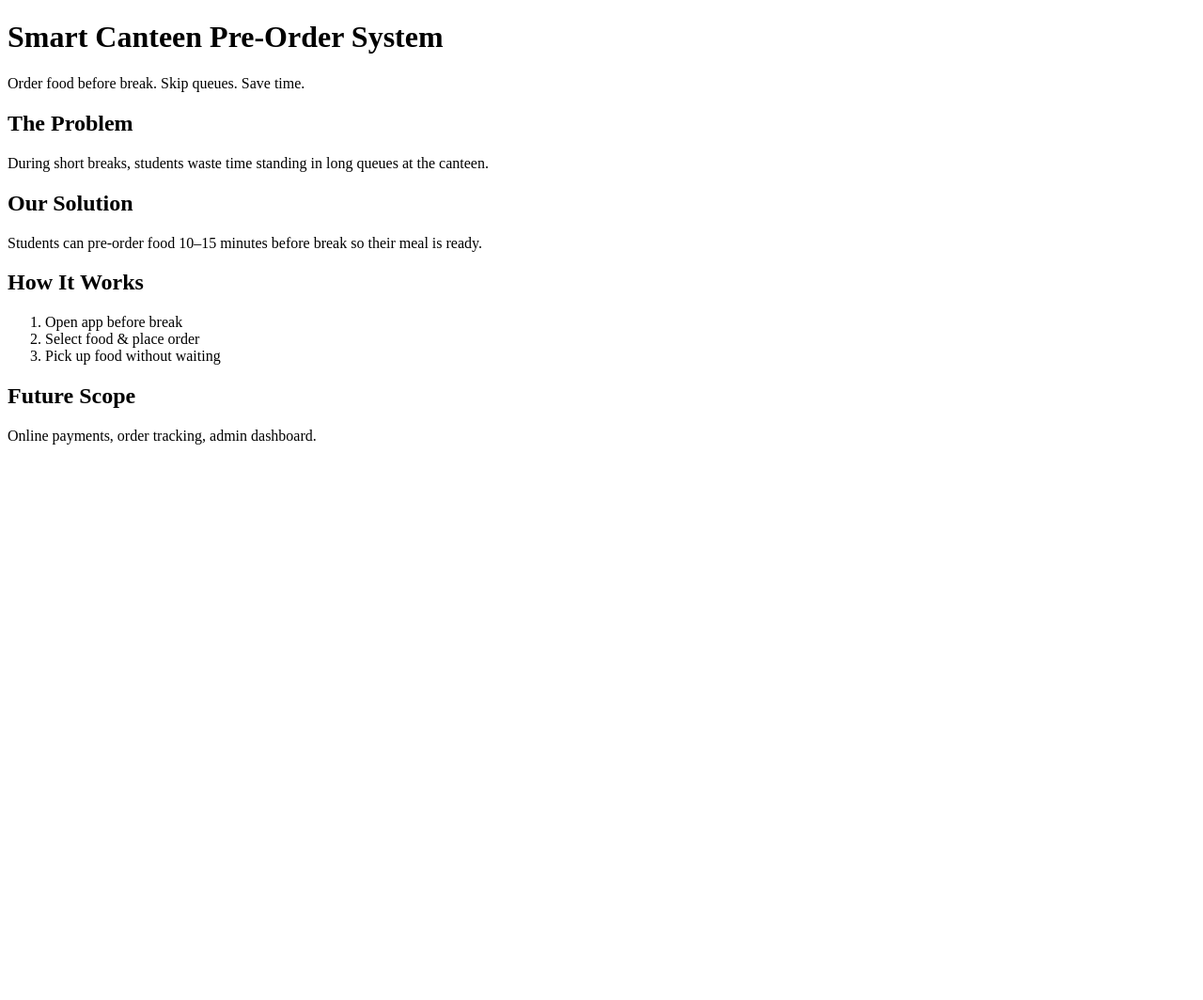
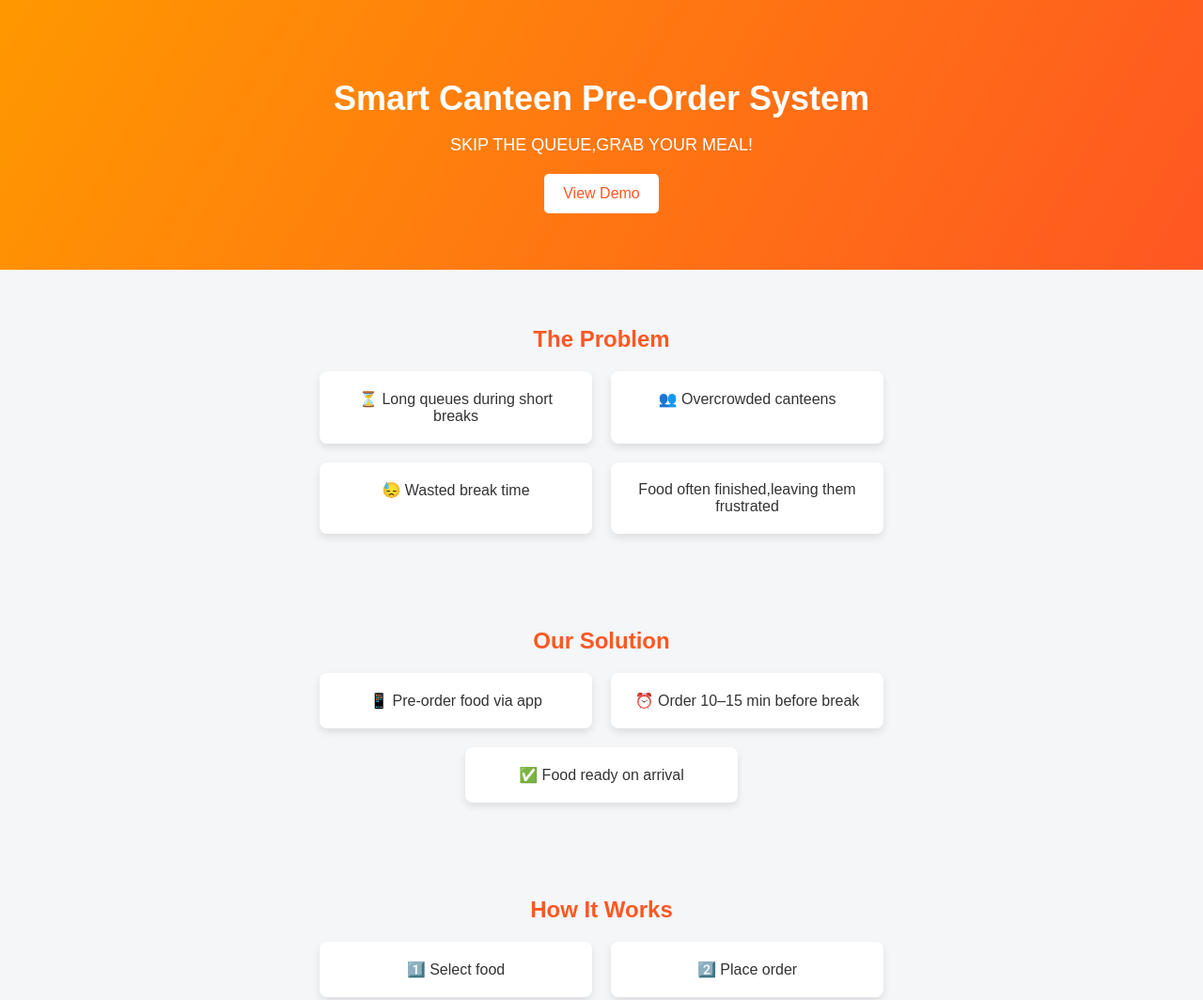
Before and after one commit to Poonam-ctrl-del/Poonam-ctrl-del.github.io, a plain HTML site: page docs/index.html in a window 1280 px wide. Shown: the top 1064 px of the page at 94% size. Before the commit the page ends 800 px from the top, so only its background shows below. Drawn offline with Linux system fonts and the light colour scheme.

Commit message:
Update index.html

```diff
--- a/docs/index.html
+++ b/docs/index.html
@@ -1,28 +1,134 @@
 <!DOCTYPE html>
 <html>
 <head>
-  <title>Smart Canteen App</title>
+  <title>KanteenKart</title>
+  <style>
+    body {
+      margin: 0;
+      font-family: Arial, sans-serif;
+      background-color: #f4f6f8;
+      color: #333;
+    }
+
+    .hero {
+      background: linear-gradient(120deg, #ff9800, #ff5722);
+      color: white;
+      padding: 60px 20px;
+      text-align: center;
+    }
+
+    .hero h1 {
+      font-size: 36px;
+      margin-bottom: 10px;
+    }
+
+    .hero p {
+      font-size: 18px;
+      margin-bottom: 20px;
+    }
+
+    .hero button {
+      background: white;
+      color: #ff5722;
+      border: none;
+      padding: 12px 20px;
+      font-size: 16px;
+      border-radius: 5px;
+      cursor: pointer;
+    }
+
+    .section {
+      padding: 40px 20px;
+      max-width: 900px;
+      margin: auto;
+    }
+
+    .section h2 {
+      text-align: center;
+      color: #ff5722;
+      margin-bottom: 20px;
+    }
+
+    .cards {
+      display: flex;
+      flex-wrap: wrap;
+      gap: 20px;
+      justify-content: center;
+    }
+
+    .card {
+      background: white;
+      padding: 20px;
+      width: 250px;
+      border-radius: 8px;
+      box-shadow: 0 4px 8px rgba(0,0,0,0.1);
+      text-align: center;
+    }
+
+    .footer {
+      background: #333;
+      color: white;
+      text-align: center;
+      padding: 15px;
+    }
+  </style>
 </head>
+
 <body>
 
-<h1>Smart Canteen Pre-Order System</h1>
-<p>Order food before break. Skip queues. Save time.</p>
+  <!-- HERO SECTION -->
+  <div class="hero">
+    <h1>Smart Canteen Pre-Order System</h1>
+    <p>SKIP THE QUEUE,GRAB YOUR MEAL!</p>
+    <button>View Demo</button>
+  </div>
 
-<h2>The Problem</h2>
-<p>During short breaks, students waste time standing in long queues at the canteen.</p>
+  <!-- PROBLEM -->
+  <div class="section">
+    <h2>The Problem</h2>
+    <div class="cards">
+      <div class="card">⏳ Long queues during short breaks</div>
+      <div class="card">👥 Overcrowded canteens</div>
+      <div class="card">😓 Wasted break time</div>
+      <div class="card">Food often finished,leaving them frustrated</div>
+    </div>
+  </div>
 
-<h2>Our Solution</h2>
-<p>Students can pre-order food 10–15 minutes before break so their meal is ready.</p>
+  <!-- SOLUTION -->
+  <div class="section">
+    <h2>Our Solution</h2>
+    <div class="cards">
+      <div class="card">📱 Pre-order food via app</div>
+      <div class="card">⏰ Order 10–15 min before break</div>
+      <div class="card">✅ Food ready on arrival</div>
+    </div>
+  </div>
 
-<h2>How It Works</h2>
-<ol>
-  <li>Open app before break</li>
-  <li>Select food & place order</li>
-  <li>Pick up food without waiting</li>
-</ol>
+  <!-- HOW IT WORKS -->
+  <div class="section">
+    <h2>How It Works</h2>
+    <div class="cards">
+      <div class="card">1️⃣ Select food</div>
+      <div class="card">2️⃣ Place order</div>
+      <div class="card">3️⃣ Pick up without waiting</div>
+    </div>
+  </div>
 
-<h2>Future Scope</h2>
-<p>Online payments, order tracking, admin dashboard.</p>
+  <!-- FUTURE -->
+  <div class="section">
+    <h2>Future Scope</h2>
+    <div class="cards">
+      <div class="card">💳 Online payments</div>
+      <div class="card">📊 Admin dashboard</div>
+      <div class="card">📈 Demand prediction</div>
+      <div class="card"> AI Based meal recommendations</div>
+    </div>
+  </div>
+
+  <!-- FOOTER -->
+  <div class="footer">
+    Team KanteenKart | College Event Demo
+  </div>
 
 </body>
 </html>
```
